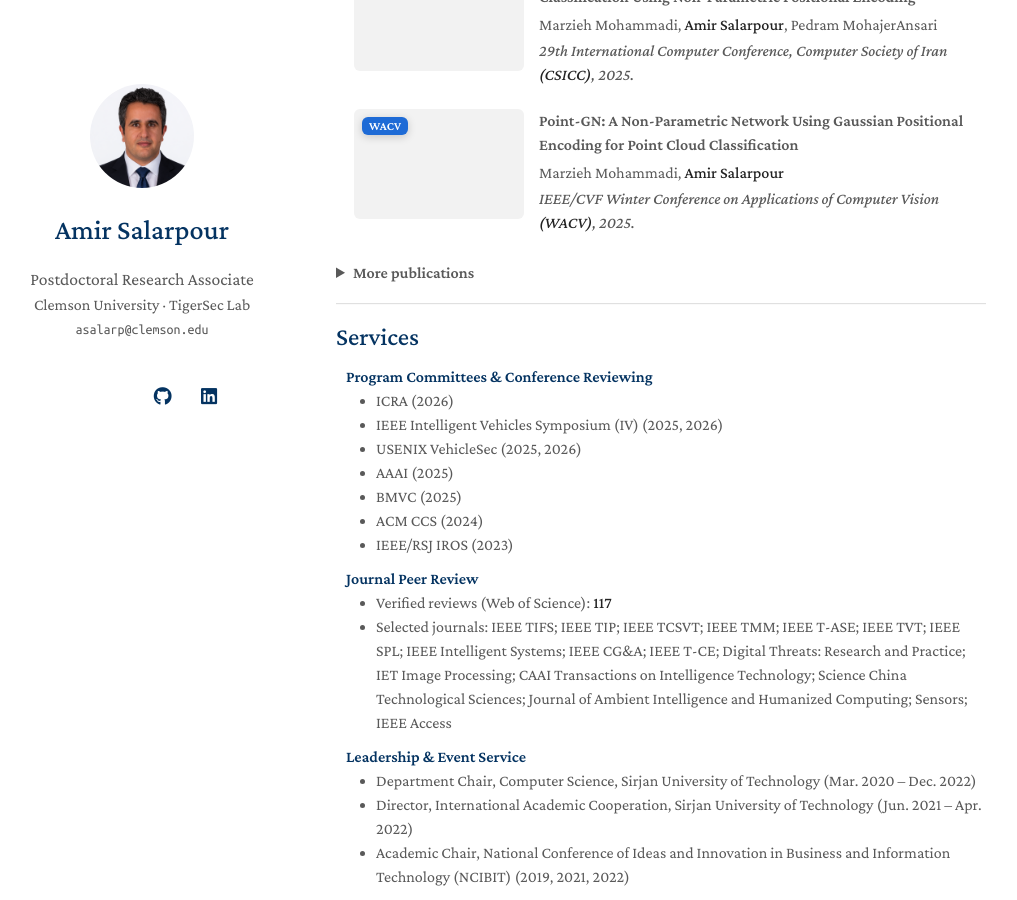
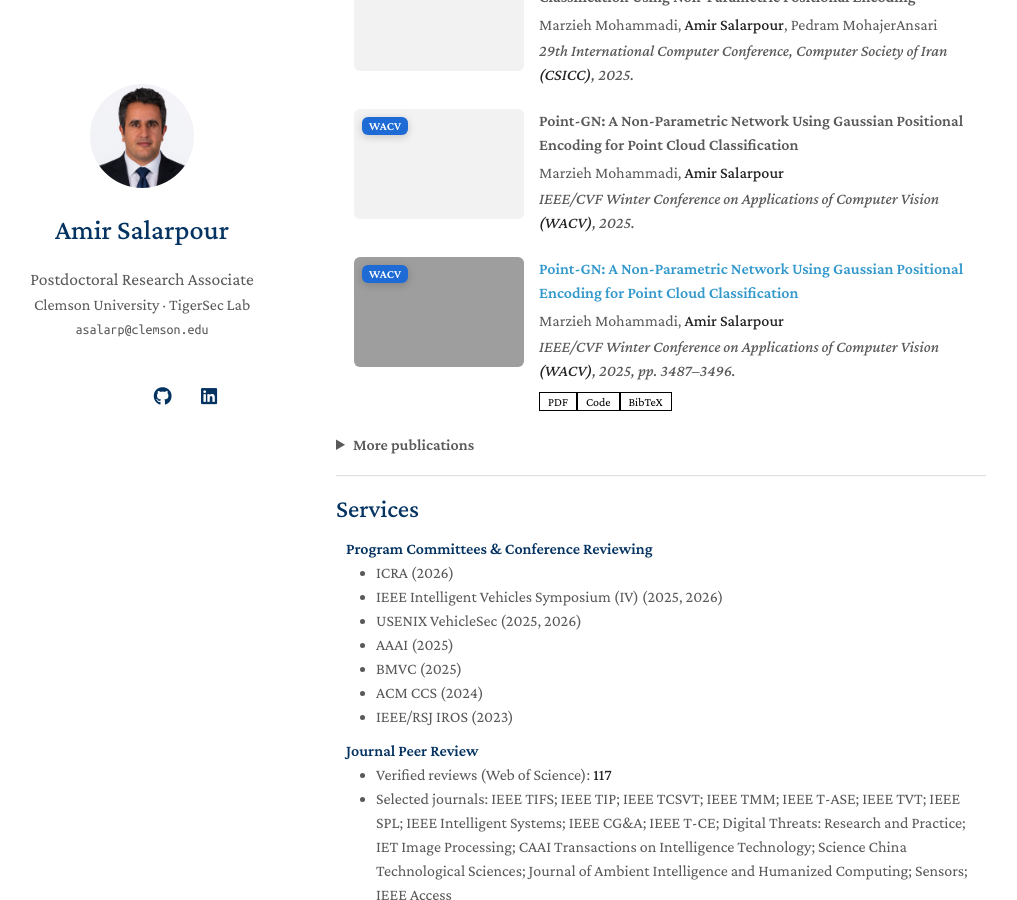
Before and after one commit to asalarpour/asalarpour.github.io, a Jekyll site: the page built from index.md, in a window 1280 px wide and 900 px high, scrolled down 2922 px. Shown: the whole window, without its empty margins (134-1151 px from the left). Built offline with Jekyll 4.4.1, drawn with Linux system fonts in a browser that asks for light colours; a style sheet for code colours, icons or effects is not loaded; grey boxes are pictures that could not be loaded.

Commit message:
Add publication on Point-GN for WACV 2025

```diff
--- a/_data/publications.yml
+++ b/_data/publications.yml
@@ -167,6 +167,25 @@ main:
     bibtex: ""
     notes: ""
     image: ""
+    selected: true
+
+  - title: "Point-GN: A Non-Parametric Network Using Gaussian Positional Encoding for Point Cloud Classification"
+    authors: "Marzieh Mohammadi, <strong>Amir Salarpour</strong>"
+    conference_short: WACV
+    conference: "IEEE/CVF Winter Conference on Applications of Computer Vision <strong>(WACV)</strong>, 2025, pp. 3487–3496."
+    pdf: "https://openaccess.thecvf.com/content/WACV2025/papers/Mohammadi_Point-GN_A_Non-Parametric_Network_using_Gaussian_Positional_Encoding_for_Point_WACV_2025_paper.pdf"
+    code: "https://github.com/asalarpour/Point_GN"
+    page: ""
+    bibtex: "@InProceedings{Mohammadi_2025_WACV,
+      author    = {Mohammadi, Marzieh and Salarpour, Amir},
+      title     = {Point-GN: A Non-Parametric Network using Gaussian Positional Encoding for Point Cloud Classification},
+      booktitle = {Proceedings of the Winter Conference on Applications of Computer Vision (WACV)},
+      month     = {February},
+      year      = {2025},
+      pages     = {3487-3496}
+    }"
+    notes: ""
+    image: "./assets/publications/2025_wacv_pointgn.png"
     selected: true
 
   # - title: "Forensic Reconstruction of Traffic Incidents: A Vision-Language Model Framework for Post-Incident Forensic Analysis"
```
